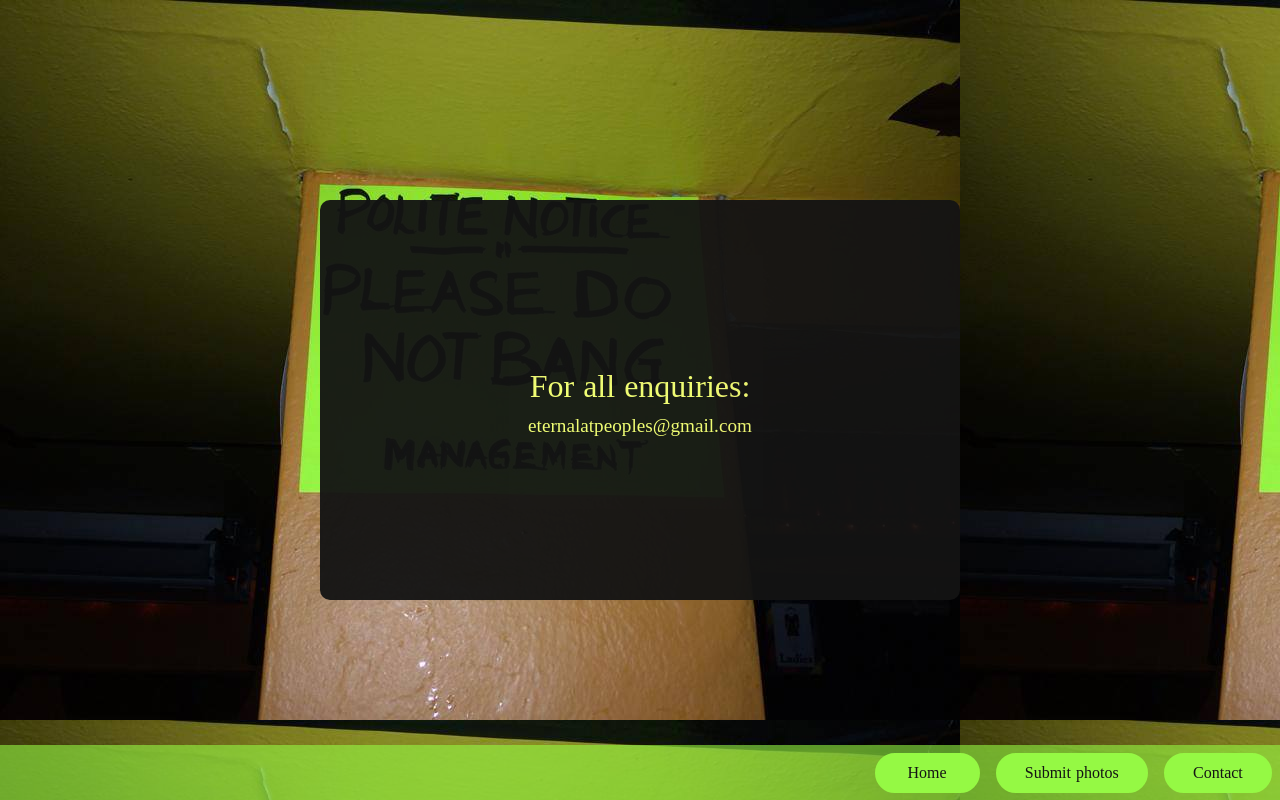
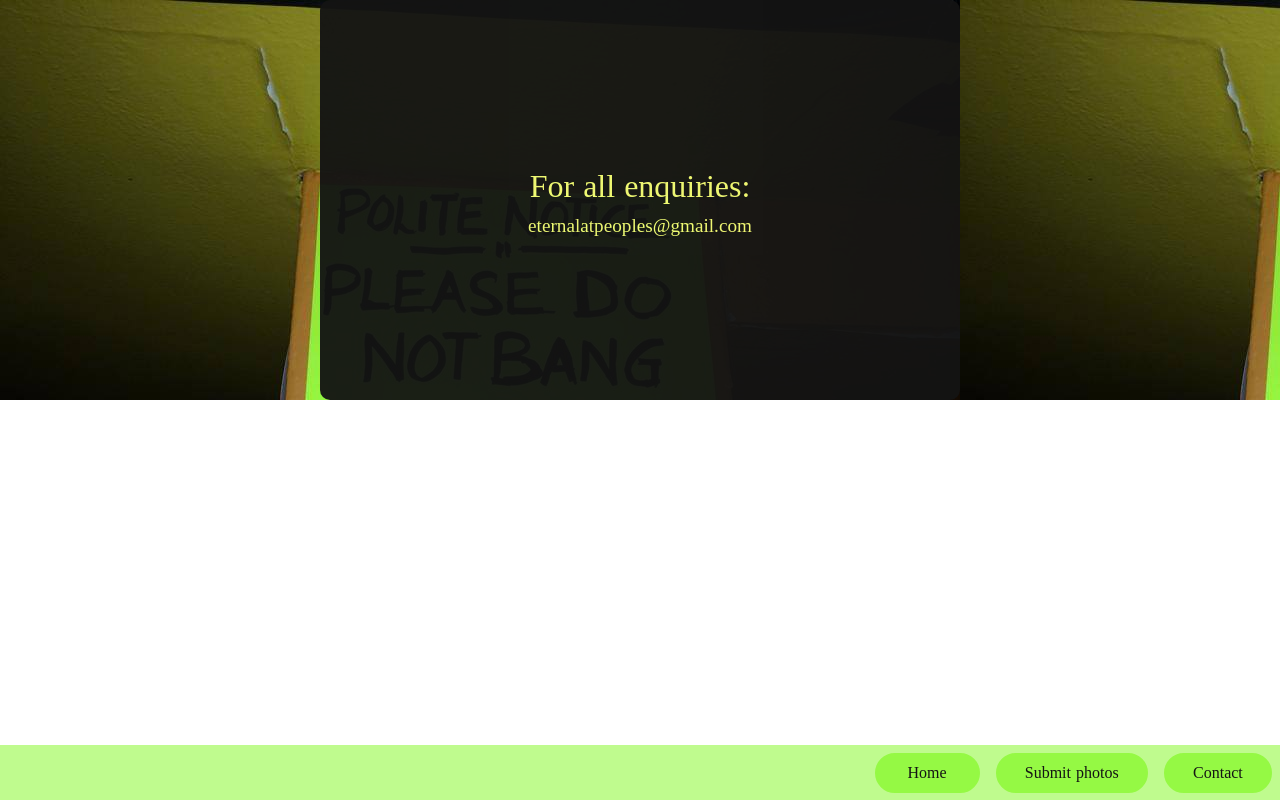
Before and after one commit to vhonebon1/eternal, a Nuxt app: page /contact in a window 1280 px wide. Built offline with nearby package versions, Linux system fonts and the light colour scheme; a web font is replaced by a local one.

Commit message:
height bug

```diff
--- a/pages/contact.vue
+++ b/pages/contact.vue
@@ -24,7 +24,7 @@ export default {
 @import url('https://fonts.googleapis.com/css2?family=Stalinist+One&display=swap')
 
   .contact
-    height: 100vh
+    height: calc(100vh - 55)
     width: 100vw
     background-image: url('~assets/images/bang.jpg')
     background-repeat: repeat
--- a/pages/submit.vue
+++ b/pages/submit.vue
@@ -24,7 +24,7 @@ export default {
 
   .upload
     display: flex
-    height: 100vh
+    height: calc(100vh - 55)
 
     &__content
       width: 100vw
```
